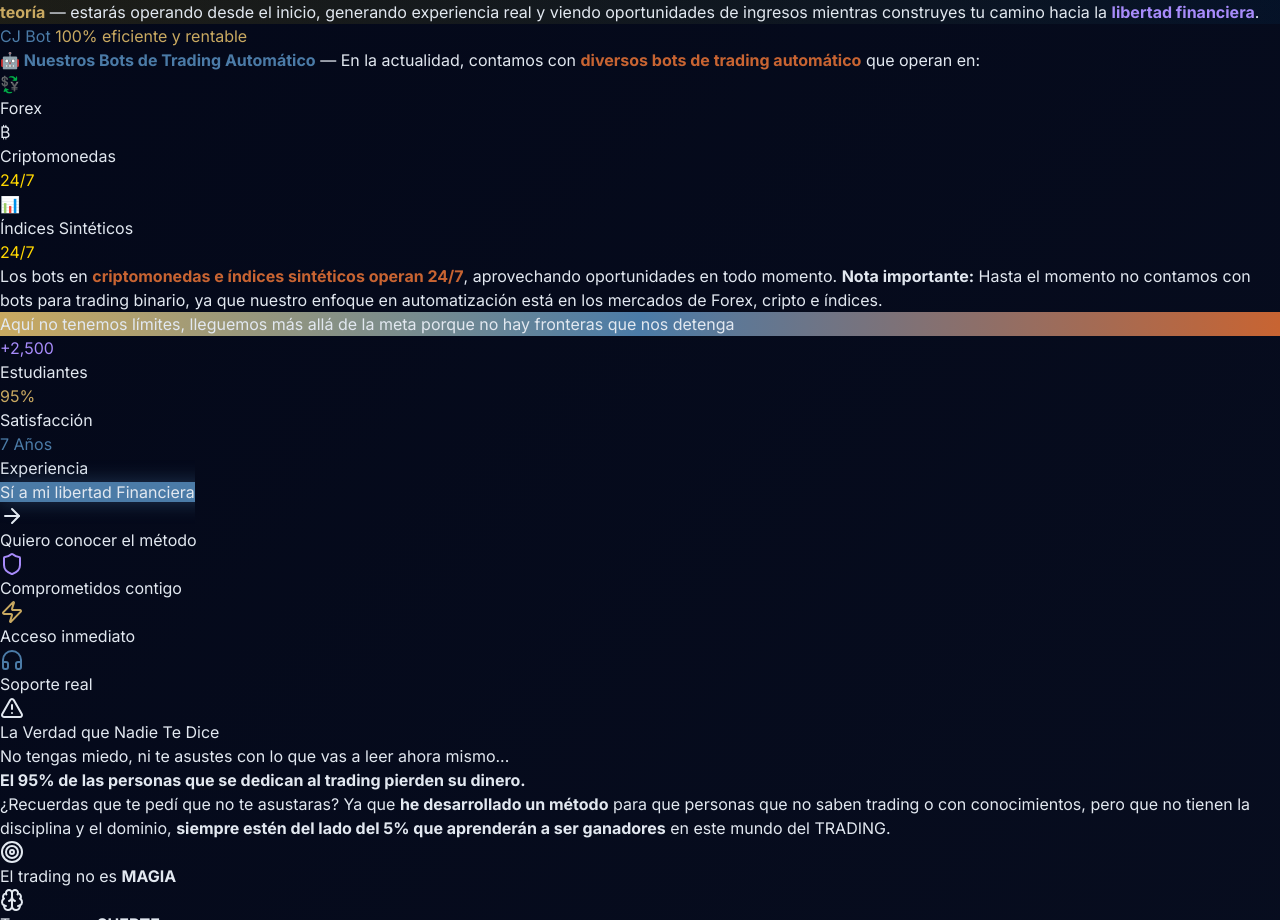
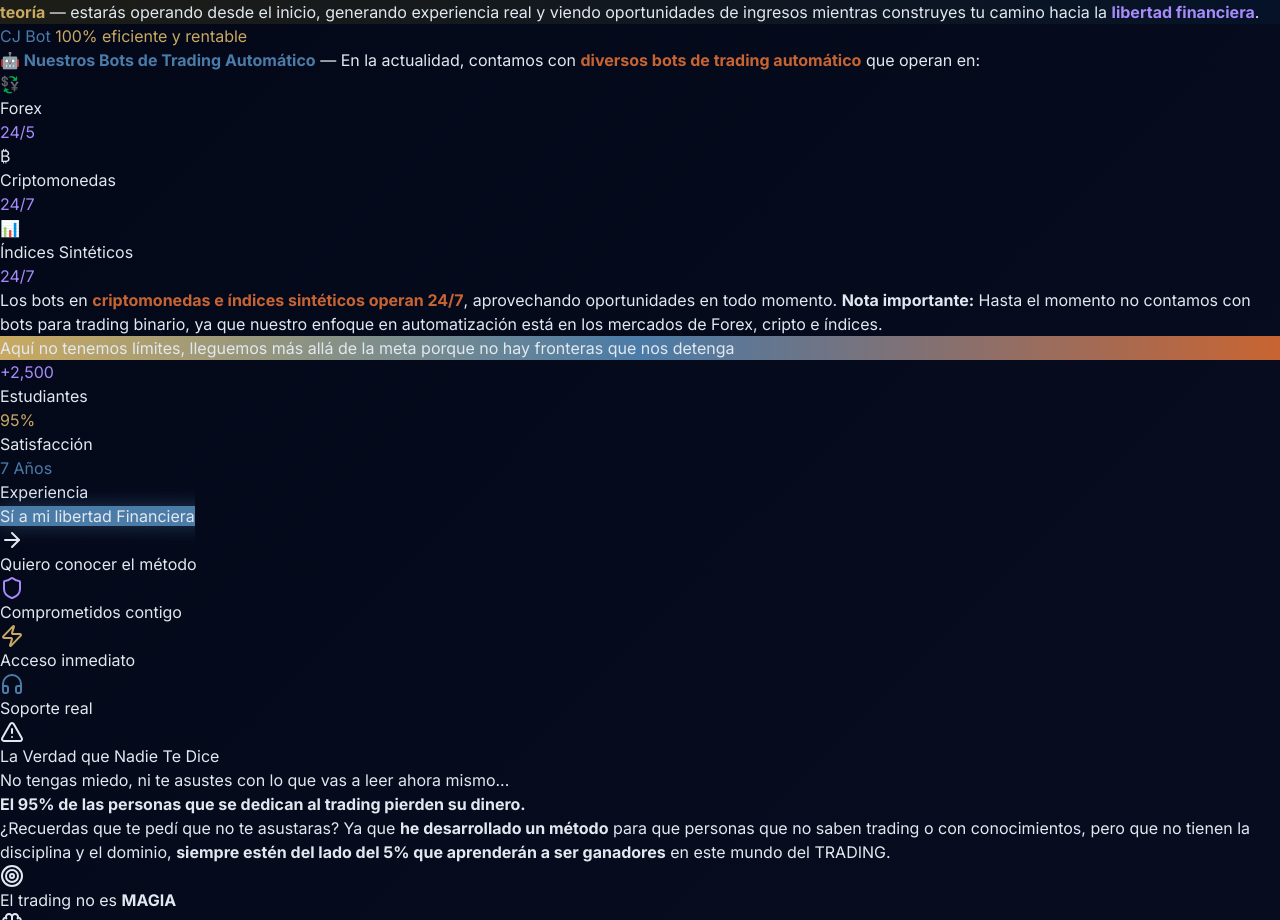
Before and after one commit to cjjunior1/nesux-trading, a Next.js app: page / in a window 1280 px wide. Shown: the part 950-1870 px from the top of the page. Built offline with nearby package versions, Linux system fonts and the light colour scheme; no server answers.

Commit message:
Agregar 24/5 en Forex y cambiar color 24/7 de amarillo a violeta

```diff
--- a/components/home/hero-section.tsx
+++ b/components/home/hero-section.tsx
@@ -52,7 +52,7 @@ export function HeroSection() {
           </h1>
 
           {/* Botón publicitario: activa a CJ como tu aliado / guía / amigo */}
-          <div className="mb-20 mt-20 flex justify-center">
+          <div className="mb-10 mt-10 flex justify-center">
             <button
               type="button"
               onClick={openAliado}
@@ -123,16 +123,17 @@ export function HeroSection() {
               <div className="bg-slate-900/60 rounded-lg p-3 border border-blue-500/30 text-center">
                 <div className="text-2xl mb-1">💱</div>
                 <div className="text-white font-semibold text-sm">Forex</div>
+                <div className="text-xs font-bold" style={{ color: '#A78BFA' }}>24/5</div>
               </div>
               <div className="bg-slate-900/60 rounded-lg p-3 border border-blue-500/30 text-center">
                 <div className="text-2xl mb-1">₿</div>
                 <div className="text-white font-semibold text-sm">Criptomonedas</div>
-                <div className="text-xs font-bold" style={{ color: '#FFD700' }}>24/7</div>
+                <div className="text-xs font-bold" style={{ color: '#A78BFA' }}>24/7</div>
               </div>
               <div className="bg-slate-900/60 rounded-lg p-3 border border-blue-500/30 text-center">
                 <div className="text-2xl mb-1">📊</div>
                 <div className="text-white font-semibold text-sm">Índices Sintéticos</div>
-                <div className="text-xs font-bold" style={{ color: '#FFD700' }}>24/7</div>
+                <div className="text-xs font-bold" style={{ color: '#A78BFA' }}>24/7</div>
               </div>
             </div>
             <p className="text-sm text-slate-300 leading-relaxed">
```
